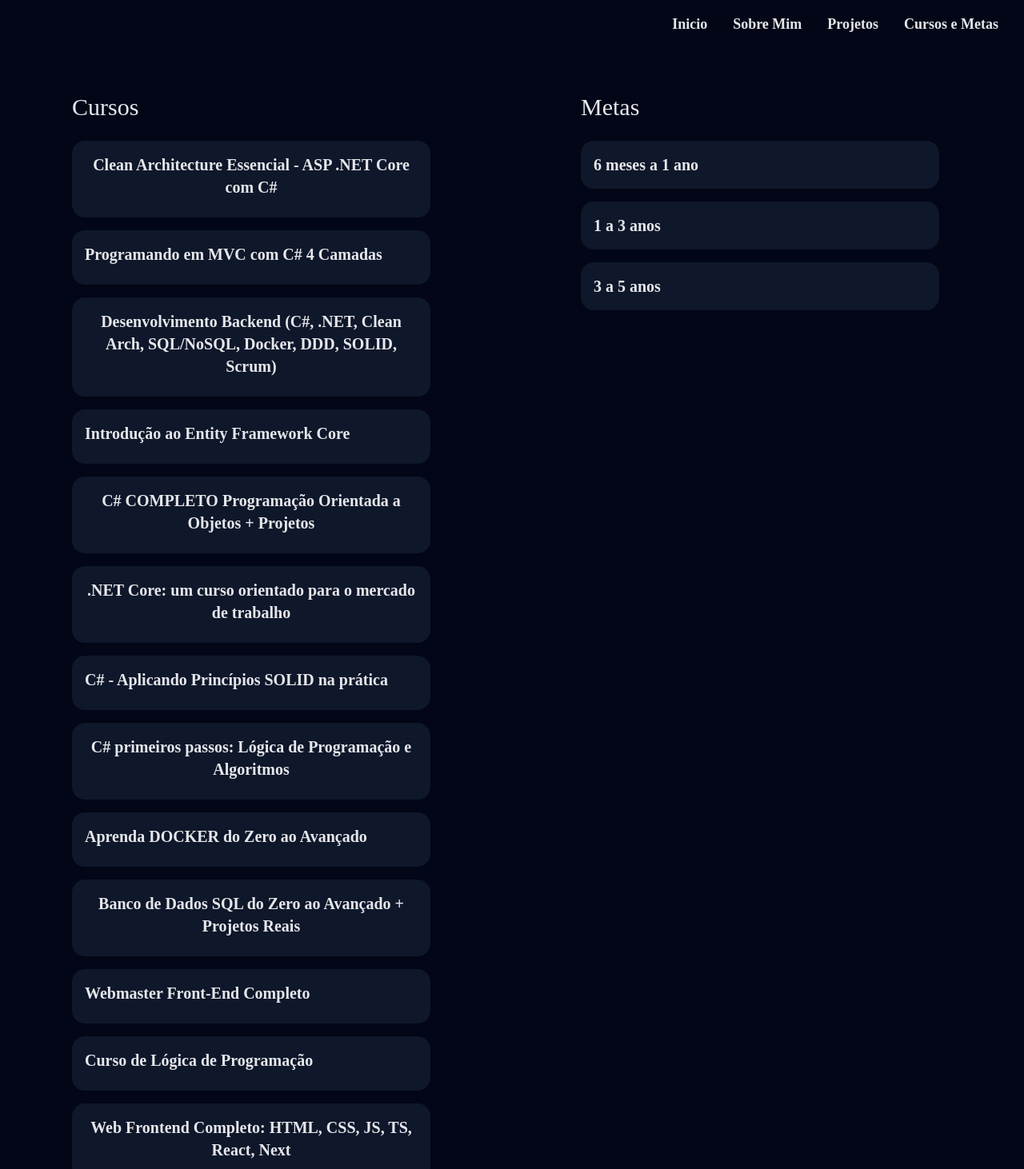
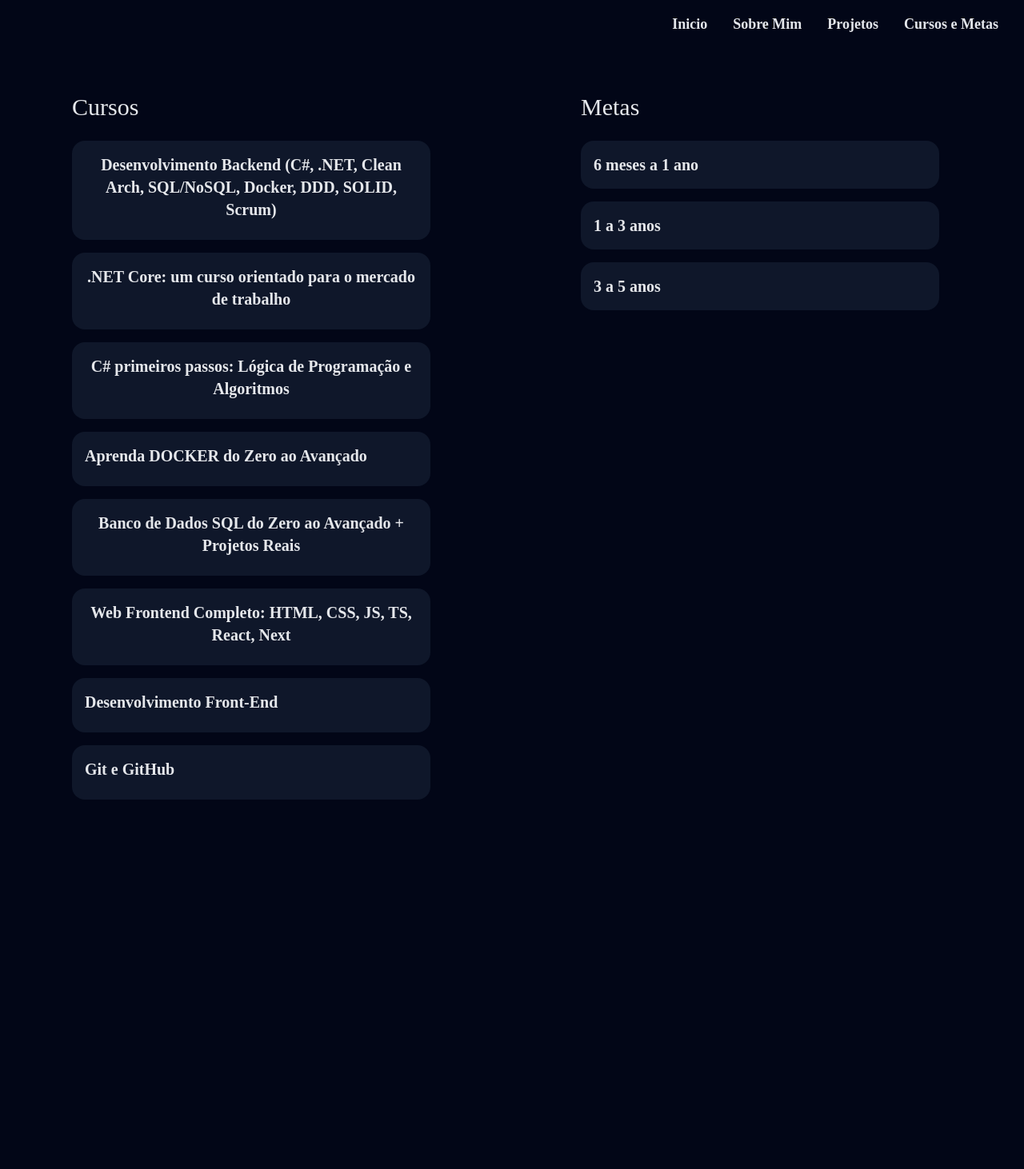
Before and after one commit to AdrianoATBS/portfolio, a Next.js app: page /cursos in a window 1280 px wide. Shown: the top 1462 px of the page at 80% size. After the commit the page ends 1000 px from the top, so only its background shows below. Built offline with nearby package versions, Linux system fonts and the light colour scheme.

Commit message:
chore: remove cursos

```diff
--- a/src/mock/cursos.ts
+++ b/src/mock/cursos.ts
@@ -9,44 +9,11 @@ export interface Cursos{
 export const cursos: Cursos[] = [
   // 🟦 Backend / Arquitetura / C#
   {
-    nomeCurso: "Clean Architecture Essencial - ASP .NET Core com C#",
-    instituicao: "Udemy",
-    instrutor: "Jose Carlos Macoratti",
-    duracao: "14 horas",
-    conclusao: "12/03/2025",
-    imagem: "/certificados/CleanArchitecture.png",
-
-  },
-  {
-    nomeCurso: "Programando em MVC com C# 4 Camadas",
-    instituicao: "Udemy",
-    instrutor: "Hugo Vasconcelos",
-    duracao: "4.5 horas",
-    conclusao: "19/02/2025",
-    imagem: "/certificados/MVCCSharp.png",
-  },
-  {
     nomeCurso: "Desenvolvimento Backend (C#, .NET, Clean Arch, SQL/NoSQL, Docker, DDD, SOLID, Scrum)",
     instituicao: "Estartando Devs",
     duracao: "120 horas",
     conclusao: "14/12/2024",
     imagem: "/certificados/BackendEstartandoDevs.png",
-  },
-  {
-    nomeCurso: "Introdução ao Entity Framework Core",
-    instituicao: "desenvolvedor.io",
-    instrutor: "Rafael Almeida (MVP)",
-    duracao: "3 horas",
-    conclusao: "09/08/2024",
-    imagem: "/certificados/IntroducaoEntity.png",
-  },
-  {
-    nomeCurso: "C# COMPLETO Programação Orientada a Objetos + Projetos",
-    instituicao: "Udemy",
-    instrutor: "Nelio Alves",
-    duracao: "38 horas",
-    conclusao: "11/10/2025",
-    imagem: "/certificados/CSharpCompleto.png",
   },
   {
     nomeCurso: ".NET Core: um curso orientado para o mercado de trabalho",
@@ -55,14 +22,6 @@ export const cursos: Cursos[] = [
     duracao: "43 horas",
     conclusao: "07/07/2025",
     imagem: "/certificados/DotNetCoreMercado.png",
-  },
-  {
-    nomeCurso: "C# - Aplicando Princípios SOLID na prática",
-    instituicao: "Udemy",
-    instrutor: "Jose Carlos Macoratti",
-    duracao: "9 horas",
-    conclusao: "31/03/2025",
-    imagem: "/certificados/CSharpSolid.png",
   },
   {
     nomeCurso: "C# primeiros passos: Lógica de Programação e Algoritmos",
@@ -93,20 +52,6 @@ export const cursos: Cursos[] = [
 
   // 🟩 Front-End
   {
-    nomeCurso: "Webmaster Front-End Completo",
-    instituicao: "Danki Code",
-    duracao: "81 horas",
-    conclusao: "01/03/2023",
-    imagem: "/certificados/FrontEndAntigo.png",
-  },
-  {
-    nomeCurso: "Curso de Lógica de Programação",
-    instituicao: "Danki Code",
-    duracao: "5 horas",
-    conclusao: "27/04/2024",
-    imagem: "/certificados/LogicaProgramacao.png",
-  },
-  {
     nomeCurso: "Web Frontend Completo: HTML, CSS, JS, TS, React, Next",
     instituicao: "Udemy",
     instrutor: "Jamilton Damasceno e Jorge Sant'Ana",
```
